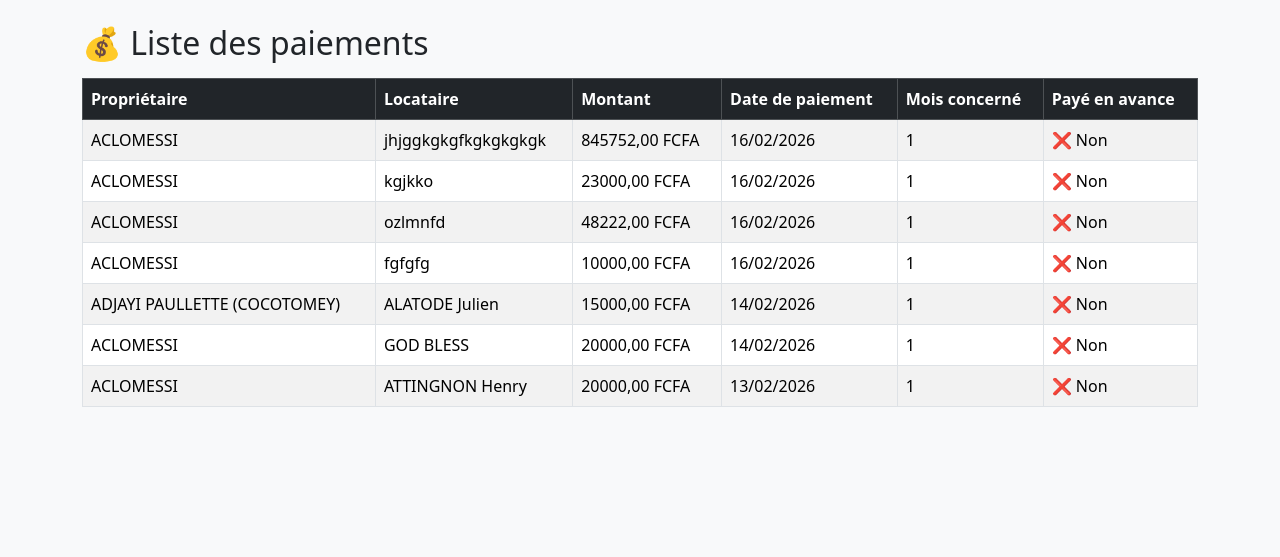
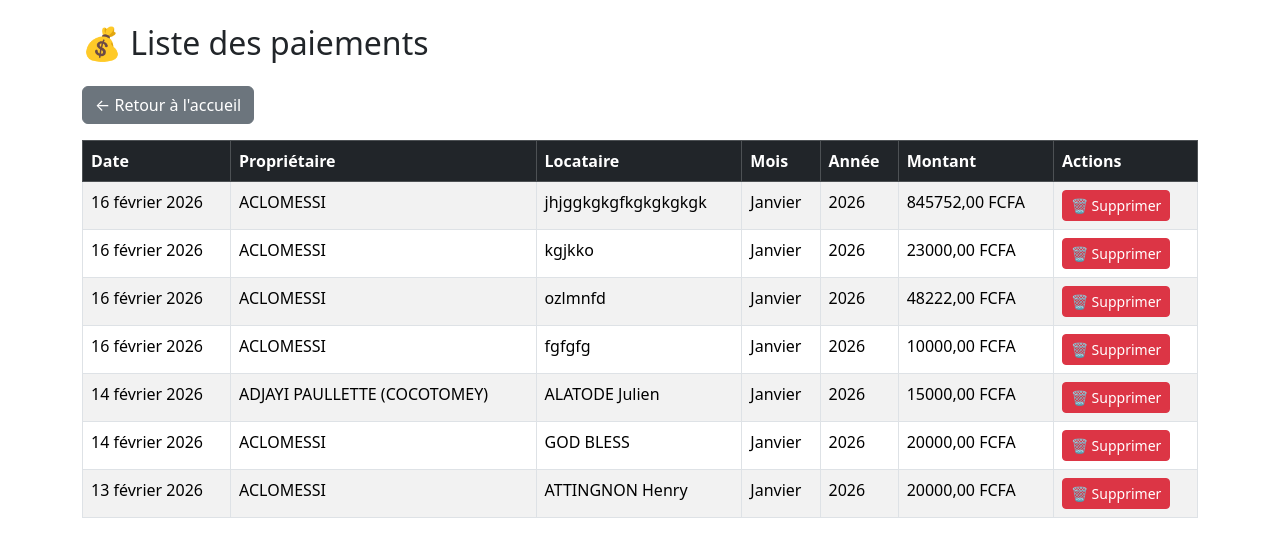
Before and after one commit to jhounsoulin-bot/locative_app, a Django app: page /paiements/ in a window 1280 px wide. Shown: the top 557 px of the page. Run offline with Django 5.2, Linux system fonts and the light colour scheme; data comes from the database, SQL or seed files in the repository.

Commit message:
Add delete payment, total received, year in PDF reports

```diff
--- a/core/templates/core/liste_paiements.html
+++ b/core/templates/core/liste_paiements.html
@@ -2,47 +2,77 @@
 <html lang="fr">
 <head>
     <meta charset="UTF-8">
-  <title>Liste des paiements</title>
+    <title>Liste des paiements - NIVAL IMPACT</title>
     <link rel="stylesheet" href="https://cdn.jsdelivr.net/npm/bootstrap@5.3.2/dist/css/bootstrap.min.css">
 </head>
-<body class="container mt-4 bg-light">
+<body class="container mt-4">
 
-  <h2>💰 Liste des paiements</h2>
+    <h2 class="mb-4">💰 Liste des paiements</h2>
 
-  <table class="table table-striped table-bordered mt-3">
+    <a href="{% url 'accueil' %}" class="btn btn-secondary mb-3">← Retour à l'accueil</a>
+
+    <table class="table table-striped table-bordered">
         <thead class="table-dark">
             <tr>
+                <th>Date</th>
                 <th>Propriétaire</th>
                 <th>Locataire</th>
+                <th>Mois</th>
+                <th>Année</th>
                 <th>Montant</th>
-        <th>Date de paiement</th>
-        <th>Mois concerné</th>
-        <th>Payé en avance</th>
+                <th>Actions</th> <!-- ✅ Nouvelle colonne -->
             </tr>
         </thead>
         <tbody>
             {% for paiement in paiements %}
             <tr>
+                <td>{{ paiement.date_paiement }}</td>
                 <td>{{ paiement.proprietaire.nom }}</td>
                 <td>{{ paiement.locataire.nom }}</td>
-        <td>{{ paiement.montant|floatformat:2 }} FCFA</td>
-        <td>{{ paiement.date_paiement|date:"d/m/Y" }}</td>
+                <td>{{ paiement.get_mois_concerne_display }}</td>
+                <td>{{ paiement.annee }}</td>
+                <td>{{ paiement.montant }} FCFA</td>
                 <td>
-          {% if MOIS_FR %}
-            {{ MOIS_FR.paiement.mois_concerne }}
-          {% else %}
-            {{ paiement.mois_concerne }}
-          {% endif %}
+                    <!-- ✅ Bouton supprimer -->
+                    <button class="btn btn-sm btn-danger" data-bs-toggle="modal" data-bs-target="#modalSupprimerPaiement{{ paiement.id }}">
+                        🗑️ Supprimer
+                    </button>
                 </td>
-        <td>{% if paiement.paye_en_avance %}✅ Oui{% else %}❌ Non{% endif %}</td>
             </tr>
+
+            <!-- ✅ Modal de confirmation de suppression -->
+            <div class="modal fade" id="modalSupprimerPaiement{{ paiement.id }}" tabindex="-1">
+              <div class="modal-dialog">
+                <div class="modal-content">
+                  <div class="modal-header bg-danger text-white">
+                    <h5 class="modal-title">🗑️ Supprimer le paiement</h5>
+                    <button type="button" class="btn-close" data-bs-dismiss="modal"></button>
+                  </div>
+                  <div class="modal-body">
+                    <p>Voulez-vous vraiment supprimer ce paiement ?</p>
+                    <p><strong>Locataire :</strong> {{ paiement.locataire.nom }}</p>
+                    <p><strong>Mois :</strong> {{ paiement.get_mois_concerne_display }} {{ paiement.annee }}</p>
+                    <p><strong>Montant :</strong> {{ paiement.montant }} FCFA</p>
+                  </div>
+                  <div class="modal-footer">
+                    <form method="post" action="{% url 'supprimer_paiement' paiement.id %}">
+                      {% csrf_token %}
+                      <button type="submit" class="btn btn-danger">🗑️ Confirmer la suppression</button>
+                      <button type="button" class="btn btn-secondary" data-bs-dismiss="modal">Annuler</button>
+                    </form>
+                  </div>
+                </div>
+              </div>
+            </div>
+
             {% empty %}
             <tr>
-        <td colspan="6" class="text-center">Aucun paiement enregistré</td>
+                <td colspan="7" class="text-center">Aucun paiement enregistré</td>
             </tr>
             {% endfor %}
         </tbody>
     </table>
 
+    <script src="https://cdn.jsdelivr.net/npm/bootstrap@5.3.2/dist/js/bootstrap.bundle.min.js"></script>
 </body>
 </html>
--- a/core/templates/core/rapport_global.html
+++ b/core/templates/core/rapport_global.html
@@ -19,7 +19,6 @@
       {% endfor %}
     </select>
 
-    <!-- ✅ Ajout du sélecteur d'année -->
     <label for="annee" class="ms-3">Année :</label>
     <select name="annee" id="annee" class="form-select w-auto d-inline-block">
       <option value="">Année courante</option>
@@ -40,6 +39,7 @@
         <th>Total payé</th>
         <th>Non payé</th>
         <th>Commission</th>
+        <th>Total reçu</th>
         <th>Locataires non payés</th>
       </tr>
     </thead>
@@ -51,6 +51,7 @@
         <td>{{ item.total_paye|floatformat:2 }} FCFA</td>
         <td>{{ item.non_paye|floatformat:2 }} FCFA</td>
         <td>{{ item.commission|floatformat:2 }} FCFA</td>
+        <td>{{ item.total_recu|floatformat:2 }} FCFA</td> <!-- ✅ CORRIGÉ -->
         <td>
           {% if item.locataires_non_payes %}
             {{ item.locataires_non_payes|join:", " }}
@@ -61,13 +62,12 @@
       </tr>
       {% empty %}
       <tr>
-        <td colspan="6" class="text-center">Aucun rapport disponible</td>
+        <td colspan="7" class="text-center">Aucun rapport disponible</td>
       </tr>
       {% endfor %}
     </tbody>
   </table>
 
-  <!-- ✅ Bouton PDF avec mois ET année -->
   <a href="{% url 'rapport_global_pdf' %}?{% if mois %}mois={{ mois }}{% endif %}{% if annee %}&annee={{ annee }}{% endif %}" class="btn btn-danger mt-3">📄 Télécharger en PDF</a>
 
 </body>
--- a/core/templates/core/rapport_proprietaire.html
+++ b/core/templates/core/rapport_proprietaire.html
@@ -43,13 +43,17 @@
     <!-- Titre principal -->
     <h2 class="text-center mb-4">📊 Rapport mensuel NIVAL IMPACT</h2>
     {% if mois_rapport %}
-        <h5 class="text-center text-primary">Mois du rapport : {{ mois_rapport }}</h5>
+    <h5 class="text-center text-primary">
+        Mois du rapport : {{ mois_rapport }}
+        {% if annee %} - {{ annee }}{% endif %}  <!-- ✅ Afficher l'année -->
+    </h5>
     {% endif %}
 
     <!-- Informations générales -->
     <h4>Propriétaire : {{ proprietaire.nom }}</h4>
     <p><strong>Montant total des loyers :</strong> {{ total_loyers|floatformat:2 }} FCFA</p>
     <p><strong>Montant total payé :</strong> {{ total_paye|floatformat:2 }} FCFA</p>
+    <p><strong>Montant total reçu par le propriétaire :</strong> {{ total_recu_proprietaire|floatformat:2 }} FCFA</p>
     <p><strong>Commission agence (10%) :</strong> {{ commission|floatformat:2 }} FCFA</p>
 
     <!-- Tableau des locataires -->
--- a/core/views.py
+++ b/core/views.py
@@ -310,30 +310,27 @@ def accueil(request):
 @cache_page(60 * 5)  # cache 5 minutes
 def rapport_proprietaire(request, proprietaire_id):
     proprietaire = get_object_or_404(Proprietaire.objects.prefetch_related("locataires"), id=proprietaire_id)
-    locataires = proprietaire.locataires.all()   # relation inverse correcte
+    locataires = proprietaire.locataires.all()
     paiements = Paiement.objects.filter(locataire__proprietaire=proprietaire).select_related("locataire")
 
     mois = request.GET.get("mois")
-    annee = request.GET.get("annee")  # ✅ Récupérer l'année
+    annee = request.GET.get("annee")
     mois_rapport = ""
 
     if mois and mois.isdigit():
         mois_int = int(mois)
         paiements = paiements.filter(mois_concerne=mois_int)
+        mois_rapport = MOIS_FR.get(mois_int, "")
 
-        # ✅ Si une année est spécifiée, filtrer aussi par année
-        if annee and annee.isdigit():
-            paiements = paiements.filter(annee=int(annee))
-            mois_rapport = f"{MOIS_FR.get(mois_int, '')} {annee}"
-        else:
-            # Sinon, utiliser l'année courante
-            annee_courante = datetime.now().year
-            paiements = paiements.filter(annee=annee_courante)
-            mois_rapport = f"{MOIS_FR.get(mois_int, '')} {annee_courante}"
+    if annee and annee.isdigit():
+        paiements = paiements.filter(annee=int(annee))
 
     total_loyers = sum([l.loyer_mensuel for l in locataires]) or 0
     total_paye = sum([p.montant for p in paiements]) or 0
     commission = total_paye * Decimal("0.1")
+
+    # ✅ NOUVEAU
+    total_recu_proprietaire = total_paye - commission
 
     locataires_data = []
     for locataire in locataires:
@@ -350,6 +347,7 @@ def rapport_proprietaire(request, proprietaire_id):
         "total_loyers": total_loyers,
         "total_paye": total_paye,
         "commission": commission,
+        "total_recu_proprietaire": total_recu_proprietaire,  # ✅ NOUVEAU
         "locataires_data": locataires_data,
         "mois_list": [(i, MOIS_FR[i]) for i in range(1, 13)],
         "mois_rapport": mois_rapport,
@@ -357,6 +355,7 @@ def rapport_proprietaire(request, proprietaire_id):
         "annee": annee,
     }
     return render(request, "core/rapport_proprietaire.html", context)
+
 
 def ajouter_proprietaire(request):
     if request.method == "POST":
@@ -519,7 +518,6 @@ def get_locataires(request, proprietaire_id):
 
 def rapport_global(request):
     mois = request.GET.get("mois")
-    annee = request.GET.get("annee")  # ✅ Récupérer l'année
     proprietaires = Proprietaire.objects.prefetch_related("locataires")
     data = []
 
@@ -527,19 +525,15 @@ def rapport_global(request):
         locataires = proprietaire.locataires.all()
         paiements = Paiement.objects.filter(locataire__in=locataires)
 
-        # ✅ Filtrer par mois ET année si sélectionnés
         if mois and mois.isdigit():
             paiements = paiements.filter(mois_concerne=int(mois))
-
-            if annee and annee.isdigit():
-                paiements = paiements.filter(annee=int(annee))
-            else:
-                annee_courante = datetime.now().year
-                paiements = paiements.filter(annee=annee_courante)
 
         total_loyers = sum([l.loyer_mensuel for l in locataires])
         total_paye = sum([p.montant for p in paiements])
         commission = total_paye * Decimal("0.1")
+
+        # ✅ NOUVEAU
+        total_recu = total_paye - commission
 
         locataires_non_payes = [
             l.nom for l in locataires
@@ -550,8 +544,9 @@ def rapport_global(request):
             "proprietaire": proprietaire.nom,
             "total_loyers": total_loyers,
             "total_paye": total_paye,
+            "commission": commission,
+            "total_recu": total_recu,  # ✅ NOUVEAU
             "non_paye": total_loyers - total_paye,
-            "commission": commission,
             "locataires_non_payes": locataires_non_payes,
         })
 
@@ -559,12 +554,13 @@ def rapport_global(request):
         "rapport": data,
         "mois_list": [(i, MOIS_FR[i]) for i in range(1, 13)],
         "mois": mois,
-        "annee": annee,  # ✅ Ajouter l'année au contexte
     }
     return render(request, "core/rapport_global.html", context)
 
+
 def rapport_proprietaire_pdf(request, proprietaire_id):
     mois = request.GET.get("mois")
+    annee = request.GET.get("annee")  # ✅ Récupérer l'année
     proprietaire = get_object_or_404(Proprietaire, id=proprietaire_id)
     locataires = proprietaire.locataires.all()
     paiements = Paiement.objects.filter(locataire__in=locataires)
@@ -572,13 +568,17 @@ def rapport_proprietaire_pdf(request, proprietaire_id):
     if mois and mois.isdigit():
         paiements = paiements.filter(mois_concerne=int(mois))
 
+    if annee and annee.isdigit():  # ✅ Filtrer par année
+        paiements = paiements.filter(annee=int(annee))
+
     # Totaux
     total_loyers = sum([l.loyer_mensuel for l in locataires])
     total_paye = sum([p.montant for p in paiements])
     commission = total_paye * Decimal("0.1")
+    total_recu_proprietaire = total_paye - commission
 
     response = HttpResponse(content_type='application/pdf')
-    response['Content-Disposition'] = f'attachment; filename="rapport_proprietaire_{proprietaire.nom}.pdf"'
+    response['Content-Disposition'] = f'attachment; filename="rapport_{proprietaire.nom}.pdf"'
 
     p = canvas.Canvas(response, pagesize=A4)
     width, height = A4
@@ -587,22 +587,18 @@ def rapport_proprietaire_pdf(request, proprietaire_id):
     p.setFont("Helvetica-Bold", 16)
     p.drawCentredString(width/2, height-50, "RAPPORT MENSUEL NIVAL IMPACT")
 
-    # ✅ Mois du rapport avec année
+    # ✅ Mois ET Année affichés
     p.setFont("Helvetica", 12)
-    if mois:
+    mois_texte = "Non spécifié"
+    if mois and mois.isdigit():
         try:
-            mois_num = int(mois)
-            annee = request.GET.get("annee")
-            if annee and annee.isdigit():
-                mois_texte = f"{MOIS_FR[mois_num]} {annee}"
-            else:
-                from datetime import datetime
-                mois_texte = f"{MOIS_FR[mois_num]} {datetime.now().year}"
-            p.drawCentredString(width/2, height-70, f"Mois du rapport : {mois_texte}")
+            mois_texte = MOIS_FR[int(mois)]
         except (ValueError, KeyError):
-            p.drawCentredString(width/2, height-70, "Mois du rapport : Invalide")
-    else:
-        p.drawCentredString(width/2, height-70, "Mois du rapport : Non spécifié")
+            mois_texte = "Invalide"
+
+    annee_texte = annee if annee else "Année courante"
+
+    p.drawCentredString(width/2, height-70, f"Mois : {mois_texte} | Année : {annee_texte}")  # ✅ NOUVEAU
 
     # ✅ Infos propriétaire
     p.setFont("Helvetica", 12)
@@ -610,9 +606,10 @@ def rapport_proprietaire_pdf(request, proprietaire_id):
     p.drawString(50, height-120, f"Montant total loyers : {total_loyers:.2f} FCFA")
     p.drawString(50, height-140, f"Montant total payé : {total_paye:.2f} FCFA")
     p.drawString(50, height-160, f"Commission agence (10%) : {commission:.2f} FCFA")
+    p.drawString(50, height-180, f"Montant total reçu par le propriétaire : {total_recu_proprietaire:.2f} FCFA")  # ✅ NOUVEAU
 
     # ✅ Tableau des locataires
-    y = height - 200
+    y = height - 220
     row_height = 20
     col_x = [50, 250, 400]
     col_widths = [200, 150, 150]
@@ -651,8 +648,6 @@ def rapport_proprietaire_pdf(request, proprietaire_id):
     p.save()
     return response
 
-
-
 def liste_paiements(request):
     paiements = Paiement.objects.select_related("locataire", "proprietaire").all().order_by("-date_paiement")
     return render(request, "core/liste_paiements.html", {"paiements": paiements})
@@ -661,7 +656,7 @@ def liste_paiements(request):
 
 def rapport_global_pdf(request):
     mois = request.GET.get("mois")
-    annee = request.GET.get("annee")
+    annee = request.GET.get("annee")  # ✅ Ajoutez si pas encore présent
     proprietaires = Proprietaire.objects.prefetch_related("locataires")
 
     response = HttpResponse(content_type='application/pdf')
@@ -670,39 +665,33 @@ def rapport_global_pdf(request):
     p = canvas.Canvas(response, pagesize=landscape(A4))
     width, height = landscape(A4)
 
-    # ✅ Titre avec mois et année
+    # Titre
     p.setFont("Helvetica-Bold", 16)
     titre = "RAPPORT GLOBAL MENSUEL NIVAL IMPACT"
     if mois and mois.isdigit():
         try:
             mois_num = int(mois)
-            if annee and annee.isdigit():
-                titre += f" - {MOIS_FR[mois_num]} {annee}"
-            else:
-                annee_courante = datetime.now().year
-                titre += f" - {MOIS_FR[mois_num]} {annee_courante}"
+            titre += f" - {MOIS_FR[mois_num]}"
         except (ValueError, KeyError):
             titre += " - Mois invalide"
     else:
         titre += " - Non spécifié"
     p.drawCentredString(width/2, height-50, titre)
 
-    # Position de départ
     y = height - 100
     row_height = 20
 
-    # Colonnes
-    col_x = [1 * cm, 7 * cm, 11 * cm, 15 * cm, 19 * cm, 23 * cm]
-    col_widths = [6 * cm, 4 * cm, 4 * cm, 4 * cm, 4 * cm, 8 * cm]
+    # ✅ Colonnes avec "Total reçu" ajouté
+    col_x =      [1*cm,  6*cm,  10*cm, 14*cm, 18*cm, 22*cm, 26*cm]
+    col_widths =  [5*cm,  4*cm,  4*cm,  4*cm,  4*cm,  4*cm,  6*cm]
 
     # En-têtes
-    p.setFont("Helvetica-Bold", 12)
-    headers = ["Propriétaire", "Total loyers", "Total payé", "Non payé", "Commission", "Locataires non payés"]
+    p.setFont("Helvetica-Bold", 10)
+    headers = ["Propriétaire", "Total loyers", "Total payé", "Non payé", "Commission", "Total reçu", "Non payés"]  # ✅ NOUVEAU
     for i, header in enumerate(headers):
         p.rect(col_x[i], y, col_widths[i], row_height, stroke=1, fill=0)
         p.drawCentredString(col_x[i] + col_widths[i]/2, y + 5, header)
 
-    # ✅ CORRECTION : Déplacer y vers le bas APRÈS avoir dessiné l'en-tête
     y -= row_height
 
     # Totaux globaux
@@ -710,8 +699,8 @@ def rapport_global_pdf(request):
     total_paye_global = 0
     total_non_paye_global = 0
     total_commission_global = 0
+    total_recu_global = 0  # ✅ NOUVEAU
 
-    # Données par propriétaire
     for proprietaire in proprietaires:
         locataires = proprietaire.locataires.all()
         paiements = Paiement.objects.filter(locataire__in=locataires)
@@ -719,87 +708,59 @@ def rapport_global_pdf(request):
         if mois and mois.isdigit():
             paiements = paiements.filter(mois_concerne=int(mois))
 
-            if annee and annee.isdigit():
-                paiements = paiements.filter(annee=int(annee))
-            else:
-                annee_courante = datetime.now().year
-                paiements = paiements.filter(annee=annee_courante)
+        if annee and annee.isdigit():  # ✅ NOUVEAU
+            paiements = paiements.filter(annee=int(annee))
 
         total_loyers = sum([l.loyer_mensuel for l in locataires])
         total_paye = sum([p.montant for p in paiements])
         non_paye = total_loyers - total_paye
         commission = total_paye * Decimal("0.1")
+        total_recu = total_paye - commission  # ✅ NOUVEAU
 
         total_loyers_global += total_loyers
         total_paye_global += total_paye
         total_non_paye_global += non_paye
         total_commission_global += commission
+        total_recu_global += total_recu  # ✅ NOUVEAU
 
         locataires_non_payes = [l.nom for l in locataires if not paiements.filter(locataire=l).exists()]
-
-        # ✅ Découper les noms longs et calculer la hauteur nécessaire
-        if locataires_non_payes:
-            locataires_lines = []
-            current_line = ""
-            for nom in locataires_non_payes:
-                if current_line:
-                    test_line = current_line + ", " + nom
-                else:
-                    test_line = nom
-
-                if len(test_line) > 30:
-                    if current_line:
-                        locataires_lines.append(current_line)
-                    current_line = nom
-                else:
-                    current_line = test_line
-
-            if current_line:
-                locataires_lines.append(current_line)
-        else:
-            locataires_lines = ["✅ Tous ont payé"]
-
-        # Calculer la hauteur de cellule en fonction du nombre de lignes
-        cell_height = max(row_height, len(locataires_lines) * 15 + 10)
+        locataires_lines = locataires_non_payes if locataires_non_payes else ["✅ Tous ont payé"]
+        cell_height = max(row_height, len(locataires_lines) * 12)
 
         values = [
             proprietaire.nom,
             f"{total_loyers:.2f}",
             f"{total_paye:.2f}",
             f"{non_paye:.2f}",
-            f"{commission:.2f}"
+            f"{commission:.2f}",
+            f"{total_recu:.2f}",  # ✅ NOUVEAU
         ]
 
-        # Dessiner les cellules numériques
         for i, val in enumerate(values):
             p.rect(col_x[i], y, col_widths[i], cell_height, stroke=1, fill=0)
             if i == 0:
-                p.setFont("Helvetica", 10)
                 p.drawString(col_x[i] + 5, y + cell_height - 15, val)
             else:
-                p.setFont("Helvetica", 10)
                 p.drawCentredString(col_x[i] + col_widths[i]/2, y + cell_height - 15, val)
 
-        # Dessiner la colonne des locataires impayés avec texte multiligne
-        p.rect(col_x[5], y, col_widths[5], cell_height, stroke=1, fill=0)
-        p.setFont("Helvetica", 8)
-
-        text_y = y + cell_height - 12
+        # Colonne locataires non payés
+        p.rect(col_x[6], y, col_widths[6], cell_height, stroke=1, fill=0)
+        text_obj = p.beginText(col_x[6] + 5, y + cell_height - 15)
+        text_obj.setFont("Helvetica", 9)
         for line in locataires_lines:
-            p.drawString(col_x[5] + 5, text_y, line)
-            text_y -= 12
+            text_obj.textLine(line)
+        p.drawText(text_obj)
 
         y -= cell_height
 
-        # Vérifier si on doit créer une nouvelle page
         if y < 100:
             p.showPage()
             y = height - 100
-            p.setFont("Helvetica-Bold", 12)
+            p.setFont("Helvetica-Bold", 10)
             for i, header in enumerate(headers):
                 p.rect(col_x[i], y, col_widths[i], row_height, stroke=1, fill=0)
                 p.drawCentredString(col_x[i] + col_widths[i]/2, y + 5, header)
-            y -= row_height  # ✅ Ne pas oublier de déplacer y après l'en-tête sur nouvelle page
+            y -= row_height
 
     # Totaux globaux
     p.setFont("Helvetica-Bold", 11)
@@ -809,6 +770,7 @@ def rapport_global_pdf(request):
         f"{total_paye_global:.2f}",
         f"{total_non_paye_global:.2f}",
         f"{total_commission_global:.2f}",
+        f"{total_recu_global:.2f}",  # ✅ NOUVEAU
         ""
     ]
     for i, val in enumerate(totals):
@@ -820,9 +782,16 @@ def rapport_global_pdf(request):
     # Signatures
     y -= 40
     p.setFont("Helvetica", 12)
-    p.drawString(2 * cm, y, "Signature du gestionnaire")
-    p.drawString(width - 7 * cm, y, "Signature du PDG NIVAL IMPACT")
+    p.drawString(2*cm, y, "Signature du gestionnaire")
+    p.drawString(width - 7*cm, y, "Signature du propriétaire")
 
     p.showPage()
     p.save()
     return response
+
+def supprimer_paiement(request, pk):
+    paiement = get_object_or_404(Paiement, pk=pk)
+    if request.method == "POST":
+        paiement.delete()
+        return redirect("liste_paiements")
+    return render(request, "core/supprimer_paiement.html", {"paiement": paiement})
--- a/locative_app/settings.py
+++ b/locative_app/settings.py
@@ -8,7 +8,7 @@ BASE_DIR = Path(__file__).resolve().parent.parent
 SECRET_KEY = os.environ.get("SECRET_KEY", "insecure-default")
 
 # DEBUG : False en production
-DEBUG = os.environ.get("DEBUG", "True") == "True"
+DEBUG = os.environ.get("DEBUG", "False") == "True"
 
 # Hôtes autorisés (Render + local)
 ALLOWED_HOSTS = os.environ.get("ALLOWED_HOSTS", "localhost,127.0.0.1").split(",")
--- a/locative_app/urls.py
+++ b/locative_app/urls.py
@@ -23,4 +23,5 @@ urlpatterns = [
     path("rapport-global-pdf/", views.rapport_global_pdf, name="rapport_global_pdf"),
     path("get-locataires/<int:proprietaire_id>/", views.get_locataires, name="get_locataires"),
     path("get-loyer/<int:locataire_id>/", views.get_loyer, name="get_loyer"),
+    path('supprimer-paiement/<int:pk>/', views.supprimer_paiement, name='supprimer_paiement'),
 ]
```
Lines whose indentation alone changed are shown as unchanged.
